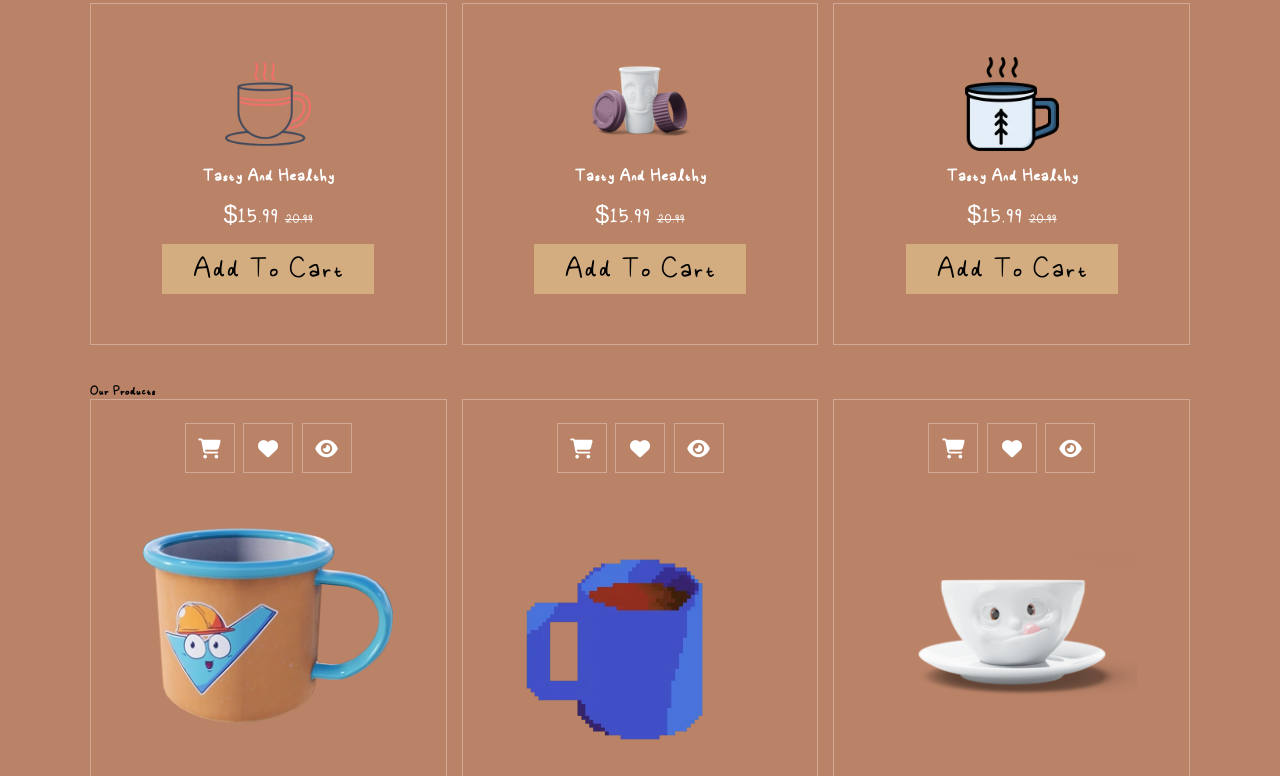
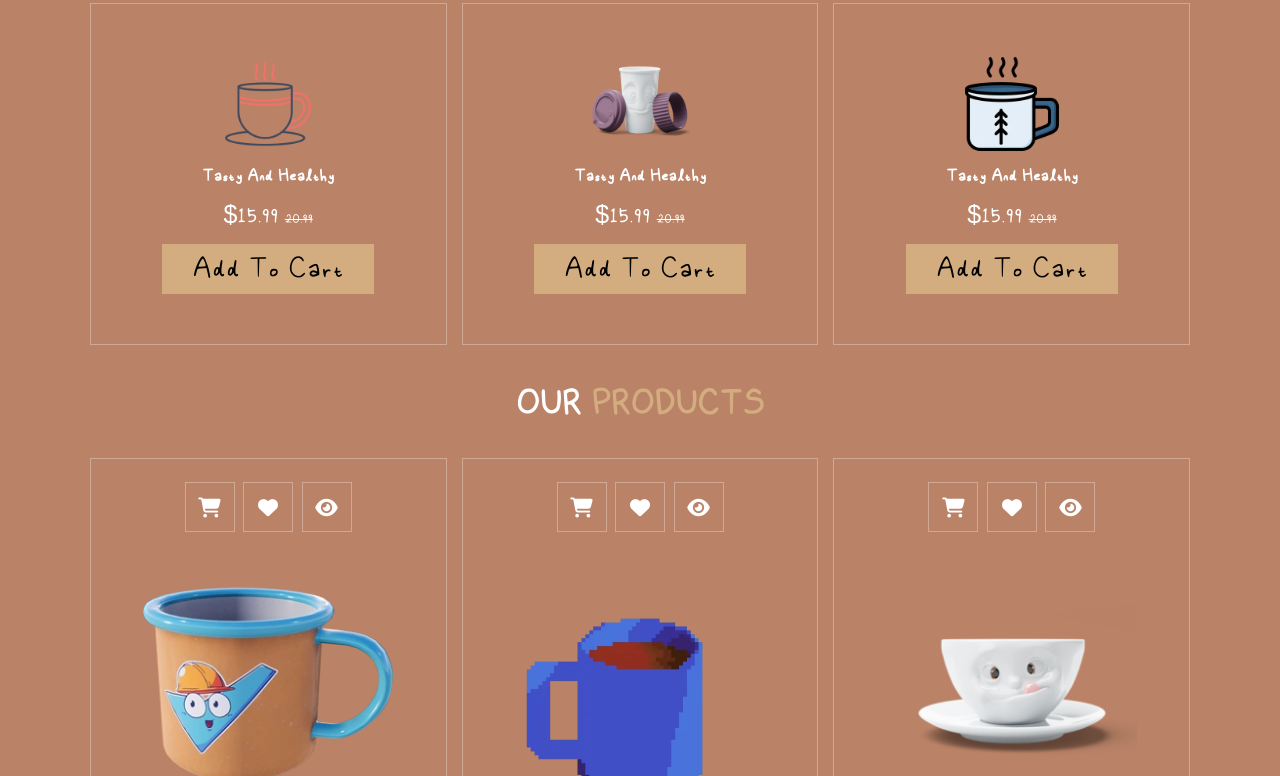
Before and after one commit to LoboWolfCode/Cafe-Meow, a plain HTML site: page index.html in a window 1280 px wide. Shown: the part 1756-2532 px from the top of the page. Drawn offline with Linux system fonts and the light colour scheme.

Commit message:
Update index.html

```diff
--- a/index.html
+++ b/index.html
@@ -167,7 +167,7 @@
 <!-- menu section ends -->
 
 <section class="products" id="products">
-  <h1 class="headin"> our <span>products</span></h1>
+  <h1 class="heading"> our <span>products</span></h1>
 
   <div class="box-container">
 
```
